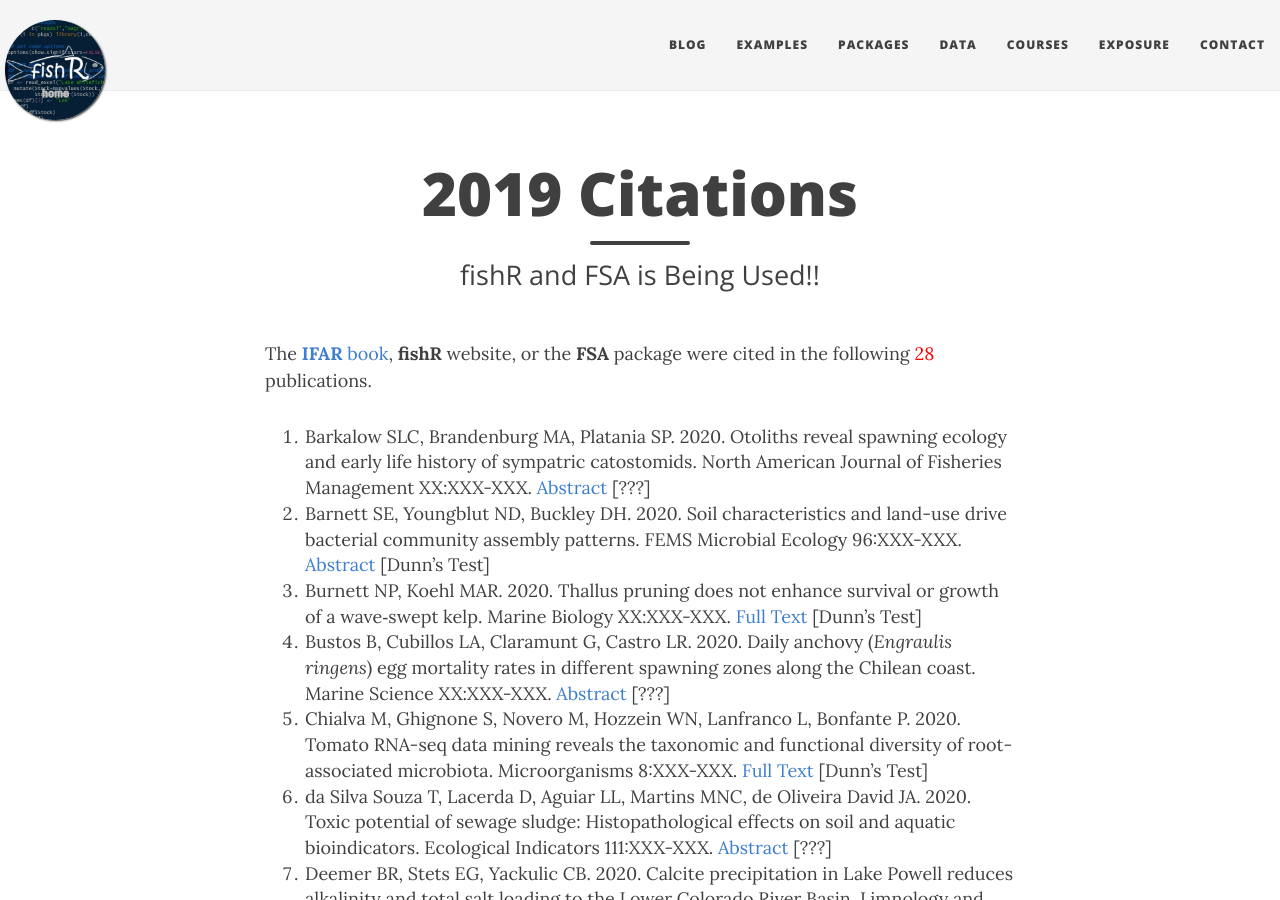
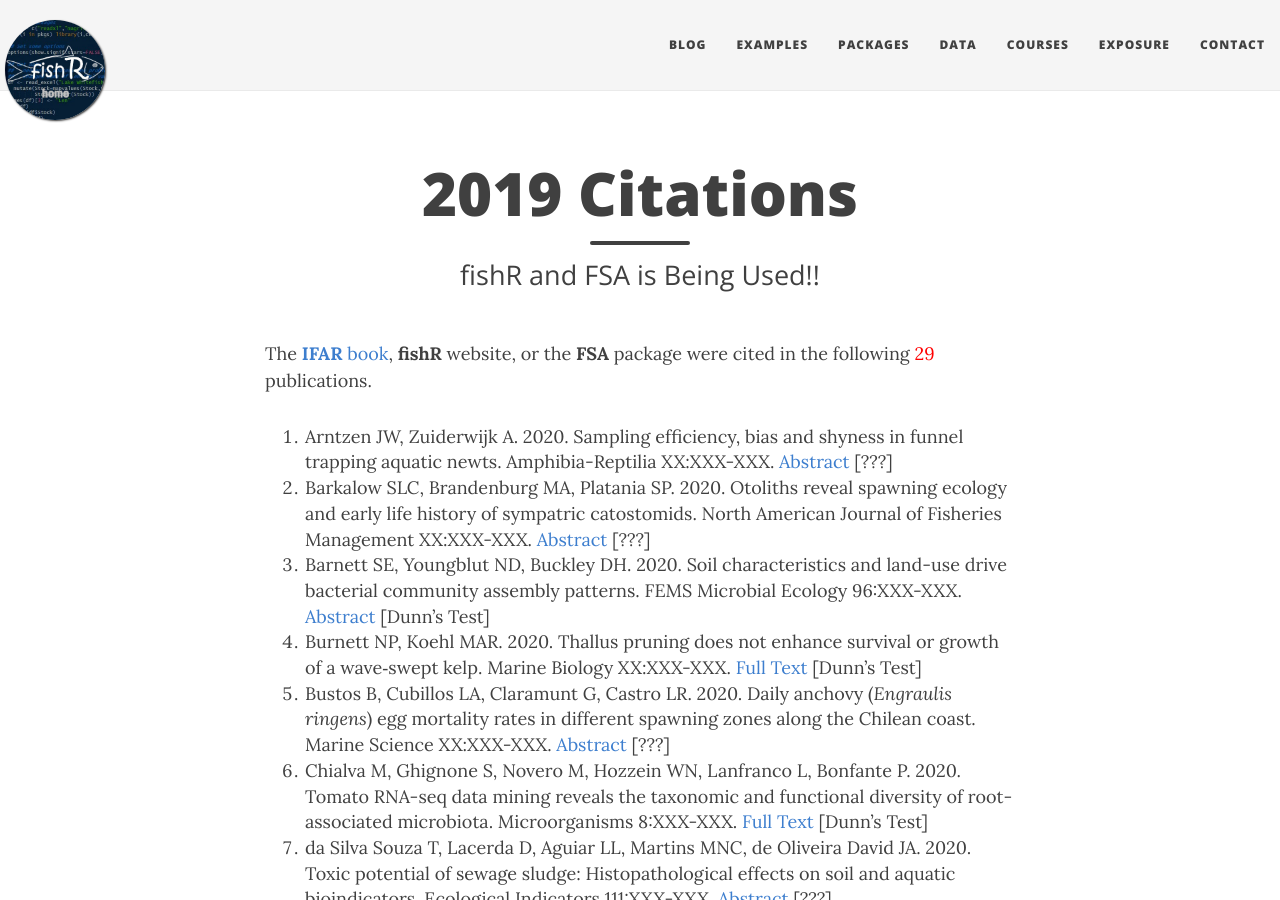
Before and after one commit to droglenc/fishR, a Jekyll site: the page built from exposure/exposure-citations20.md, in a window 1280 px wide and 900 px high. Built offline with Jekyll 4.4.1, drawn with Linux system fonts in a browser that asks for light colours; nearby versions of some CDN libraries.

Commit message:
Update exposure-citations20.md

```diff
--- a/exposure/exposure-citations20.md
+++ b/exposure/exposure-citations20.md
@@ -5,8 +5,9 @@ subtitle: fishR and FSA is Being Used!!
 css: "/css/exposure-citation.css"
 ---
 
-The [**IFAR** book](http://derekogle.com/IFAR/), **fishR** website, or the **FSA** package were cited in the following <span id="contact-div">28</span> publications.
+The [**IFAR** book](http://derekogle.com/IFAR/), **fishR** website, or the **FSA** package were cited in the following <span id="contact-div">29</span> publications.
 
+1. Arntzen JW, Zuiderwijk A. 2020. Sampling efficiency, bias and shyness in funnel trapping aquatic newts. Amphibia-Reptilia XX:XXX-XXX. [Abstract](https://brill.com/view/journals/amre/aop/article-10.1163-15685381-bja10004/article-10.1163-15685381-bja10004.xml) [???]
 1. Barkalow SLC, Brandenburg MA, Platania SP. 2020. Otoliths reveal spawning ecology and early life history of sympatric catostomids. North American Journal of Fisheries Management XX:XXX-XXX. [Abstract](https://afspubs.onlinelibrary.wiley.com/doi/abs/10.1002/nafm.10423) [???]
 1. Barnett SE, Youngblut ND, Buckley DH. 2020. Soil characteristics and land-use drive bacterial community assembly patterns. FEMS Microbial Ecology 96:XXX-XXX. [Abstract](https://academic.oup.com/femsec/advance-article-abstract/doi/10.1093/femsec/fiz194/5675623) [Dunn's Test]
 1. Burnett NP, Koehl MAR. 2020. Thallus pruning does not enhance survival or growth of a wave‑swept kelp. Marine Biology XX:XXX-XXX. [Full Text](https://www.nickburnettphd.com/uploads/1/2/9/9/129944637/burnett_and_koehl_2020_kelp_pruning.pdf) [Dunn's Test]
```
